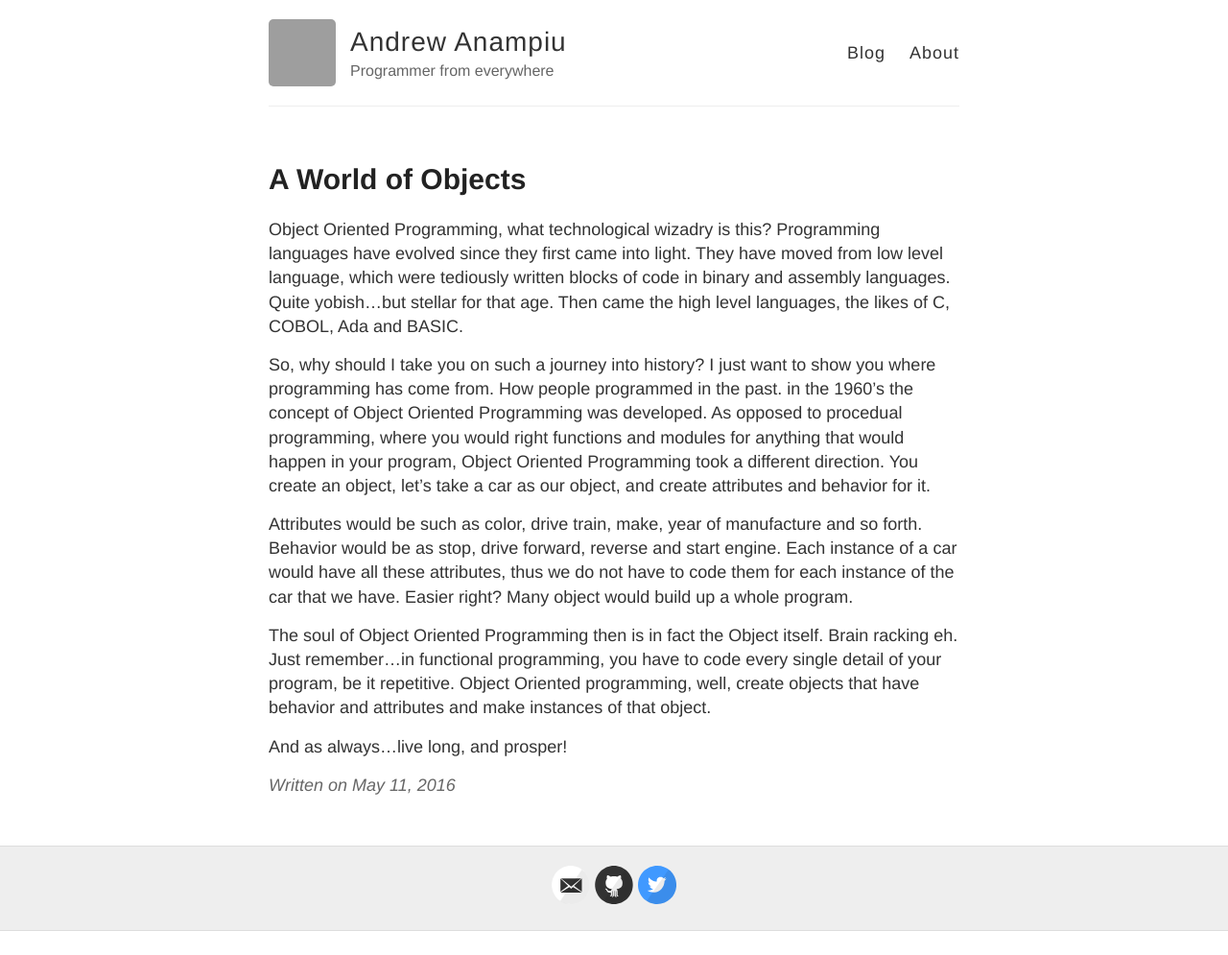
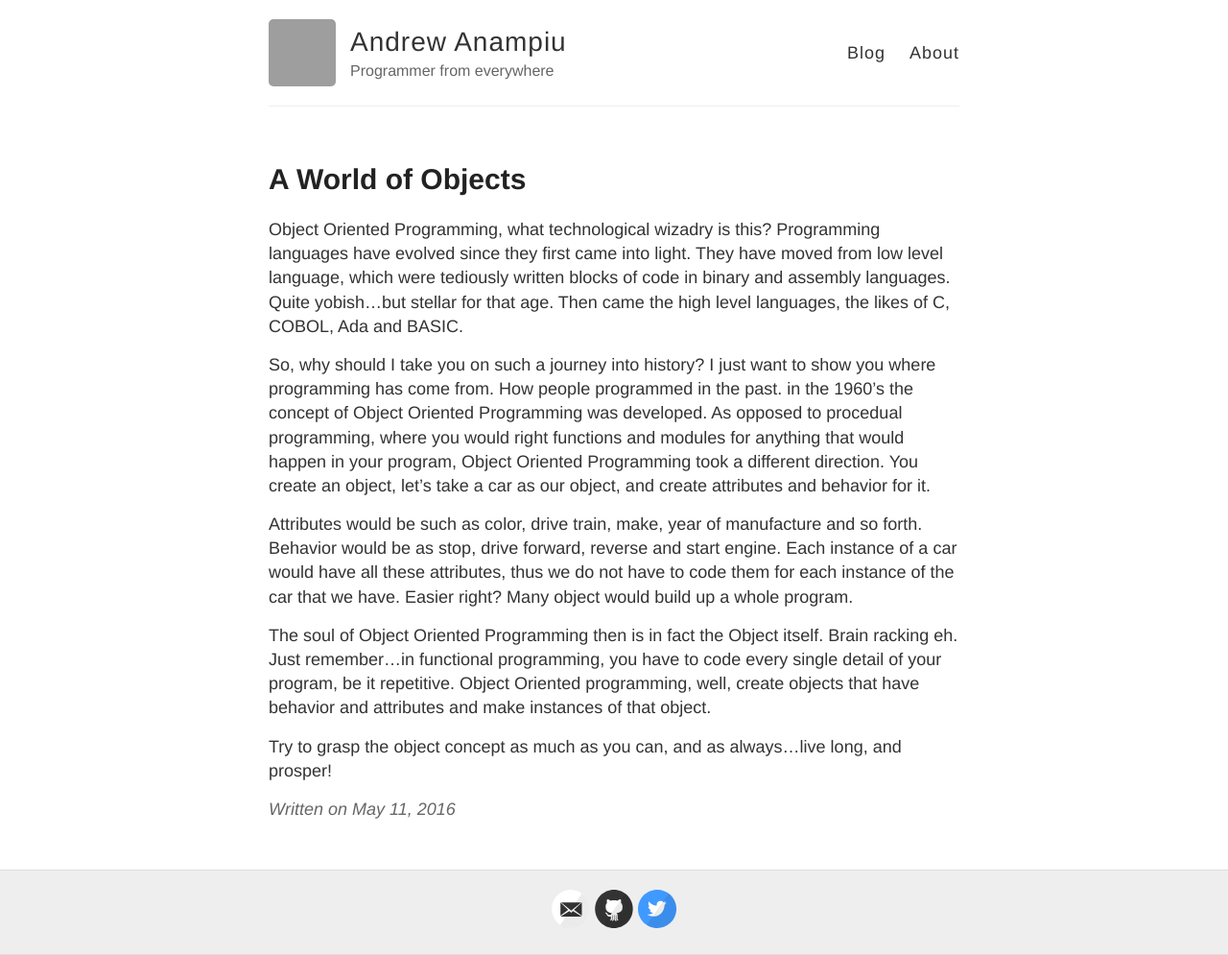
Before and after one commit to kelvinkipsang/blog, a Jekyll site: the page built from _posts/2016-5-11-OOP.md, in a window 1280 px wide. Shown: the whole page at 96% size. Built offline with Jekyll 4.4.1, drawn with Linux system fonts in a browser that asks for light colours; comment, search, counter and statistics services are not loaded; before the commit the page ends 970 px from its top, so only the background shows below that; grey boxes are pictures that could not be loaded.

Commit message:
call to action

```diff
--- a/_posts/2016-5-11-OOP.md
+++ b/_posts/2016-5-11-OOP.md
@@ -11,4 +11,4 @@ Attributes would be such as color, drive train, make, year of manufacture and so
 
 The soul of Object Oriented Programming then is in fact the Object itself. Brain racking eh. Just remember...in functional programming, you have to code every single detail of your program, be it repetitive. Object Oriented programming, well, create objects that have behavior and attributes and make instances of that object.
 
-And as always...live long, and prosper!
+Try to grasp the object concept as much as you can, and as always...live long, and prosper!
```
